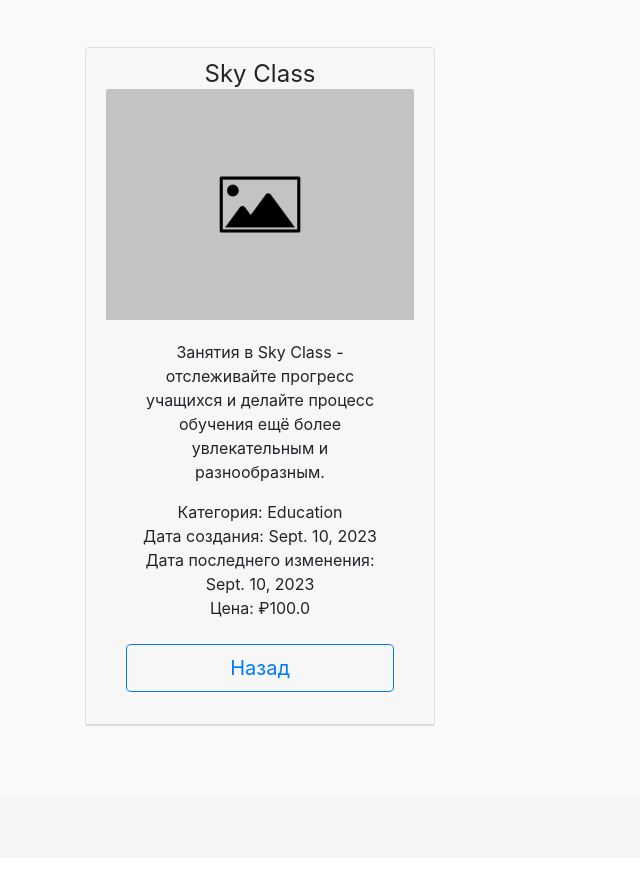
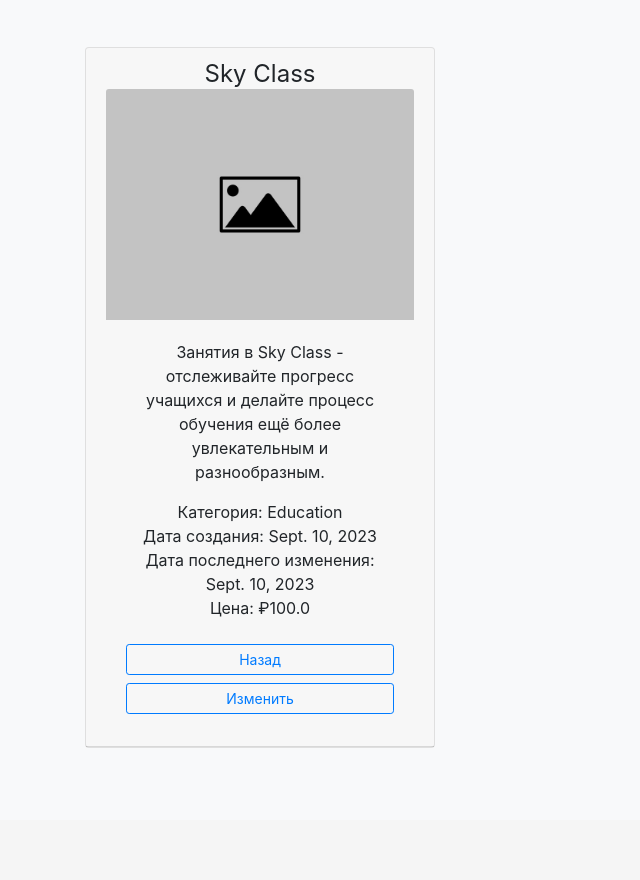
Before and after one commit to tu1ana/HW_19.2_django, a Django app: page /view/1/ in a window 1280 px wide. Shown: the part 169-1049 px from the top of the page, without its empty margins (0-640 px from the left). Before the commit the page ends 895 px from the top, so only its background shows below. Run offline with Django 4.2, Linux system fonts and the light colour scheme; data comes from the database, SQL or seed files in the repository; some libraries are stand-ins or nearby versions.

Commit message:
button added

```diff
--- a/catalog/templates/catalog/product_detail.html
+++ b/catalog/templates/catalog/product_detail.html
@@ -18,7 +18,9 @@
                         <li>Цена: ₽{{object.price}}</li>
                     </ul>
                     <a href="{% url 'catalog:home' %}" type="button"
-                       class="btn btn-lg btn-block btn-outline-primary">Назад</a>
+                       class="btn btn-sm btn-block btn-outline-primary">Назад</a>
+                    <a href="{% url 'catalog:update_product' object.pk %}" type="button"
+               class="btn btn-sm btn-block btn-outline-primary">Изменить</a>
                 </div>
             </div>
         </div>
```
